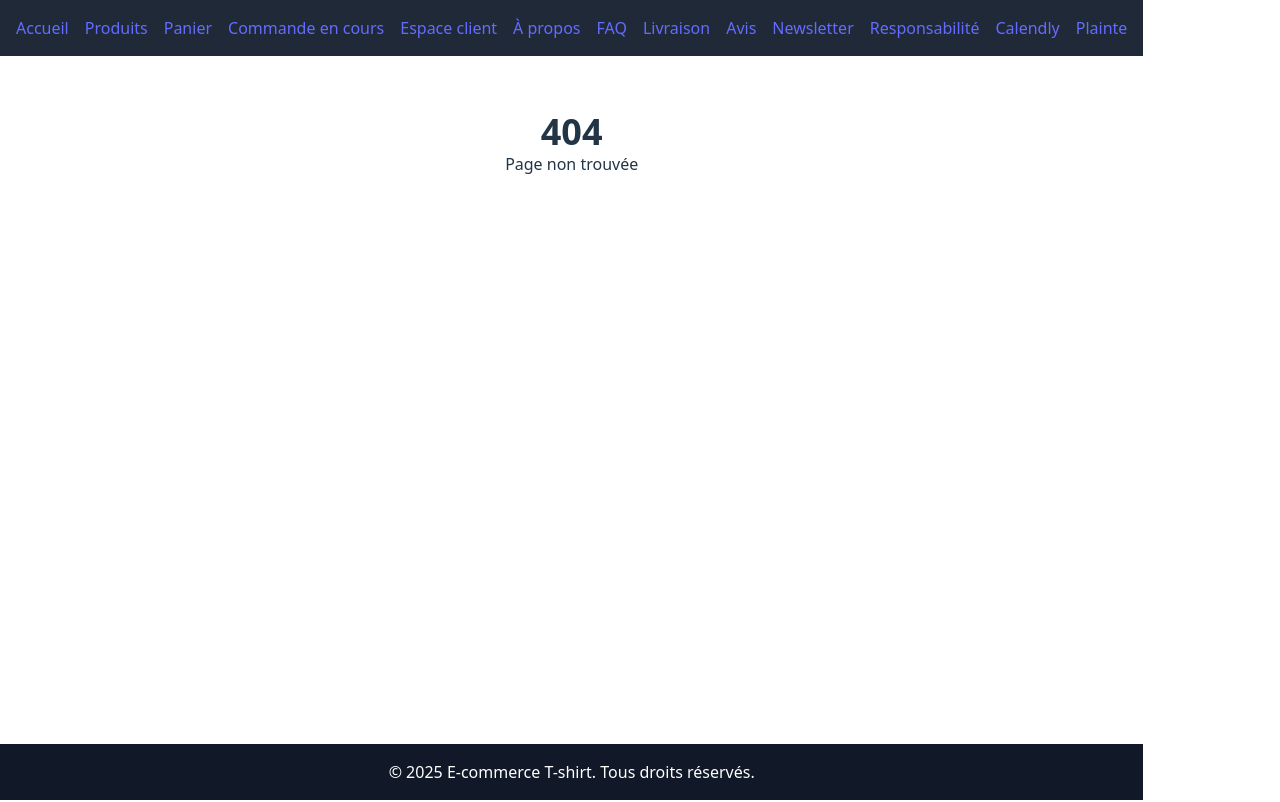
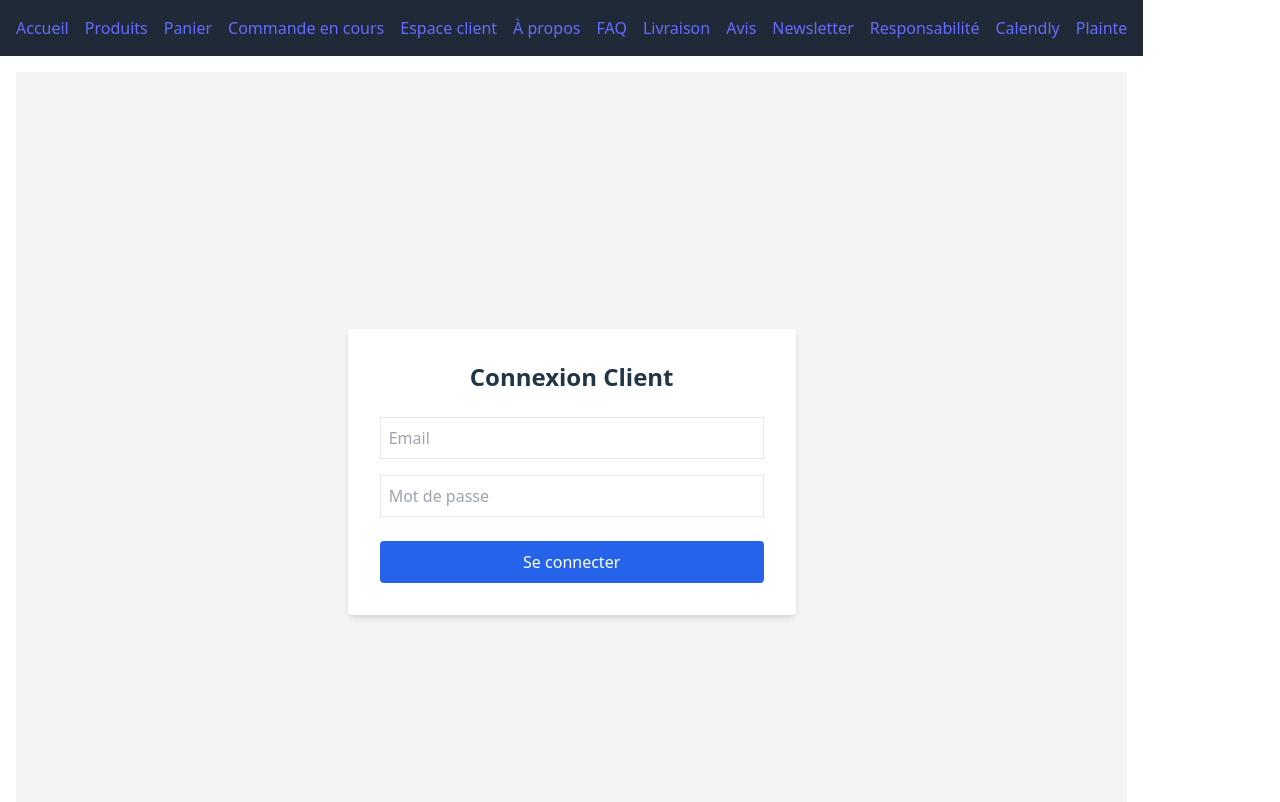
Before and after one commit to VinceorFrank/scienceapparel, a React (Vite) app in the folder client/: page /login in a window 1280 px wide. Before the commit this address had no page. Shown: the top 802 px of the page. Built offline with nearby package versions, Linux system fonts and the light colour scheme.

Commit message:
add user account

```diff
--- a/client/src/App.jsx
+++ b/client/src/App.jsx
@@ -25,6 +25,10 @@ import AdminLayout from "./components/AdminLayout";
 import ProductsAdmin from "./pages/Admin/ProductsAdmin";
 import OrdersAdmin from "./pages/Admin/OrdersAdmin";
 import UsersAdmin from "./pages/Admin/UsersAdmin";
+import LoginCustomer from "./pages/Customer/LoginCustomer";
+import RequireCustomer from "./components/RequireCustomer";
+
+
 
 const App = () => {
   return (
@@ -37,7 +41,12 @@ const App = () => {
           <Route path="/product/:id" element={<ProductDetail />} />
           <Route path="/cart" element={<Cart />} />
           <Route path="/order-tracking" element={<OrderTracking />} />
-          <Route path="/account" element={<Account />} />
+
+          <Route element={<RequireCustomer />}>
+  <Route path="/account" element={<Account />} />
+</Route>
+
+          <Route path="/login" element={<LoginCustomer />} />
           <Route path="/about" element={<About />} />
           <Route path="/faq" element={<FAQ />} />
           <Route path="/shipping" element={<Shipping />} />
--- /dev/null
+++ b/client/src/components/RequireCustomer.jsx
@@ -0,0 +1,14 @@
+import { Navigate, Outlet } from "react-router-dom";
+
+const RequireCustomer = () => {
+  const token = localStorage.getItem("token");
+
+  // You can customize this to check token validity later
+  if (!token) {
+    return <Navigate to="/customer/login" replace />;
+  }
+
+  return <Outlet />;
+};
+
+export default RequireCustomer;
--- a/client/src/pages/Account.jsx
+++ b/client/src/pages/Account.jsx
@@ -1,10 +1,45 @@
-import React from "react";
+// client/src/pages/Account.jsx
+import { useEffect, useState } from "react";
+import axios from "axios";
+import { useNavigate } from "react-router-dom";
 
 const Account = () => {
+  const [user, setUser] = useState(null);
+  const navigate = useNavigate();
+
+  useEffect(() => {
+    const token = localStorage.getItem("customerToken");
+
+    if (!token) {
+      navigate("/login"); // ✅ Redirect customer to login
+      return;
+    }
+
+    const fetchProfile = async () => {
+      try {
+        const res = await axios.get("http://localhost:5000/api/users/profile", {
+          headers: {
+            Authorization: `Bearer ${token}`,
+          },
+        });
+        setUser(res.data);
+      } catch (err) {
+        console.error("Error fetching profile", err);
+        navigate("/login"); // ✅ Redirect on token failure
+      }
+    };
+
+    fetchProfile();
+  }, [navigate]);
+
+  if (!user) return <div className="p-8 text-gray-700">Chargement du profil...</div>;
+
   return (
-    <div>
-      <h1>Espace client</h1>
-      {/* TODO: Ajouter le style, le login et les infos du compte */}
+    <div className="max-w-md mx-auto bg-white shadow-md rounded-xl p-6 mt-10">
+      <h1 className="text-2xl font-bold text-blue-600 mb-4">Espace Client</h1>
+      <p><strong>Nom:</strong> {user.name}</p>
+      <p><strong>Email:</strong> {user.email}</p>
+      <p><strong>Rôle:</strong> {user.isAdmin ? "Admin" : "Client"}</p>
     </div>
   );
 };
--- /dev/null
+++ b/client/src/pages/Customer/LoginCustomer.jsx
@@ -0,0 +1,59 @@
+import { useState } from "react";
+import axios from "axios";
+import { useNavigate } from "react-router-dom";
+
+const LoginCustomer = () => {
+  const [email, setEmail] = useState("");
+  const [password, setPassword] = useState("");
+  const [error, setError] = useState("");
+  const navigate = useNavigate();
+
+  const handleSubmit = async (e) => {
+    e.preventDefault();
+    try {
+      const res = await axios.post("http://localhost:5000/api/users/login", {
+        email,
+        password,
+      });
+
+      localStorage.setItem("customerToken", res.data.token);
+      navigate("/account");
+    } catch (err) {
+      setError("Identifiants invalides ou erreur serveur.");
+    }
+  };
+
+  return (
+    <div className="min-h-screen flex items-center justify-center bg-gray-100">
+      <form
+        onSubmit={handleSubmit}
+        className="bg-white p-8 rounded shadow-md w-full max-w-md"
+      >
+        <h2 className="text-2xl font-bold mb-6 text-center">Connexion Client</h2>
+        {error && <div className="text-red-500 text-sm mb-4">{error}</div>}
+        <input
+          type="email"
+          placeholder="Email"
+          className="w-full border p-2 mb-4"
+          value={email}
+          onChange={(e) => setEmail(e.target.value)}
+        />
+        <input
+          type="password"
+          placeholder="Mot de passe"
+          className="w-full border p-2 mb-6"
+          value={password}
+          onChange={(e) => setPassword(e.target.value)}
+        />
+        <button
+          type="submit"
+          className="w-full bg-blue-600 text-white py-2 rounded hover:bg-blue-700"
+        >
+          Se connecter
+        </button>
+      </form>
+    </div>
+  );
+};
+
+export default LoginCustomer;
```
Also changed, not shown: client/src/pages/Customer/SignupCustomer.jsx (added), 1 other file (tests, documents, lock files or other folders).
